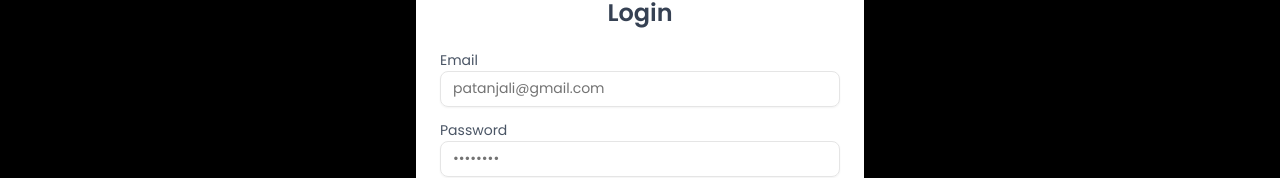
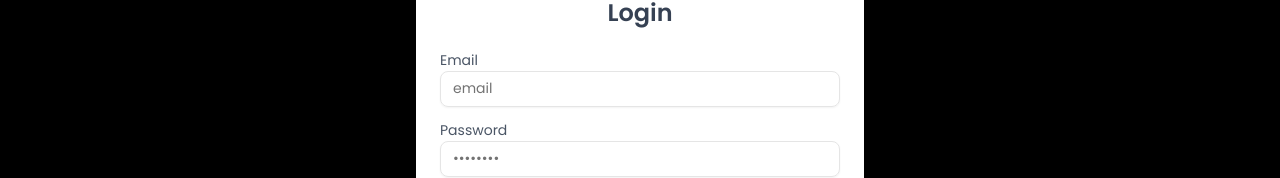
Before and after one commit to patanjalisharma/JobNest, a React (Vite) app in the folder frontend/: page /login in a window 1280 px wide. Shown: the part 257-435 px from the top of the page. Built offline with nearby package versions, Linux system fonts and the light colour scheme.

Commit message:
improved styling

```diff
--- a/frontend/src/components/auth/Login.jsx
+++ b/frontend/src/components/auth/Login.jsx
@@ -76,7 +76,7 @@ const Login = () => {
             <Label className="text-gray-600">Email</Label>
             <Input
               type="email"
-              placeholder="patanjali@gmail.com"
+              placeholder="email"
               className="mt-1 w-full"
               value={input.email}
               name="email"
```
